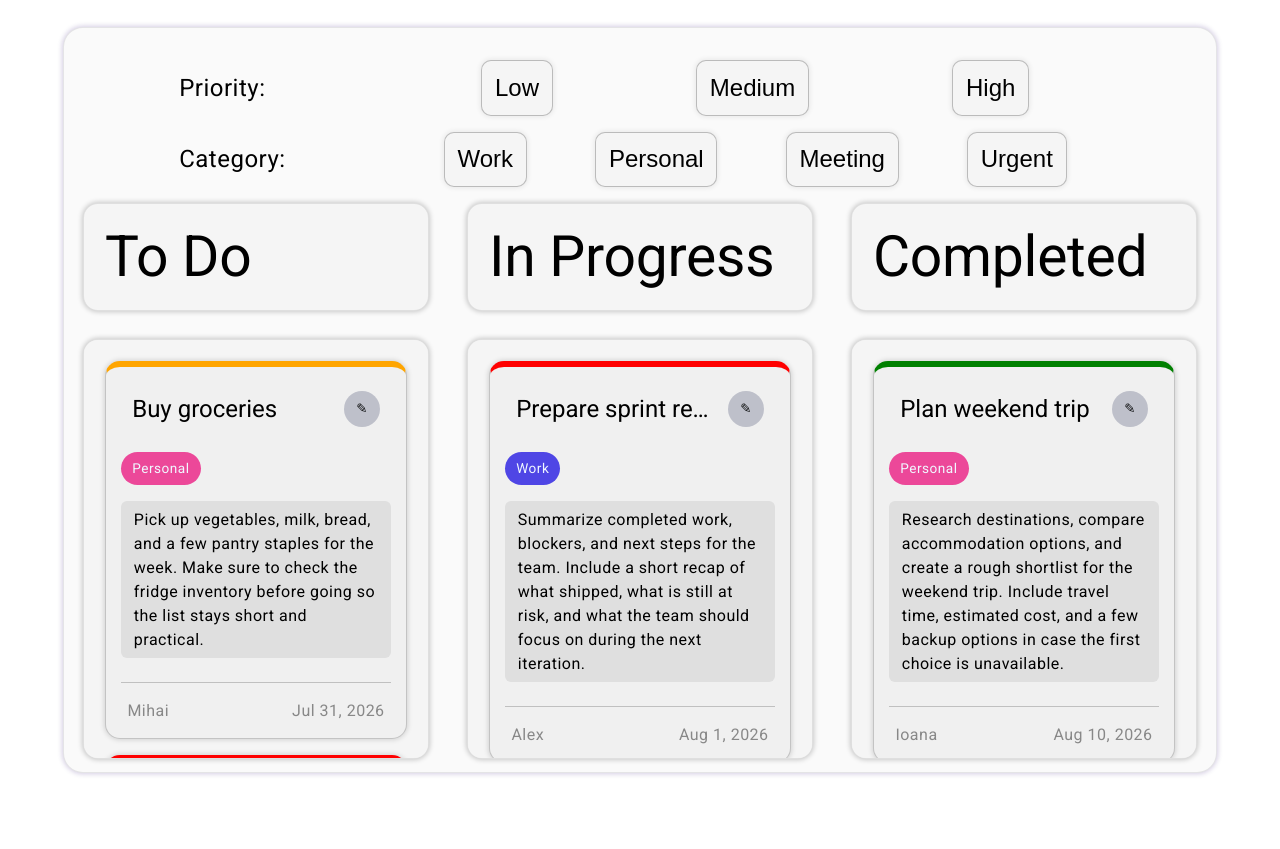
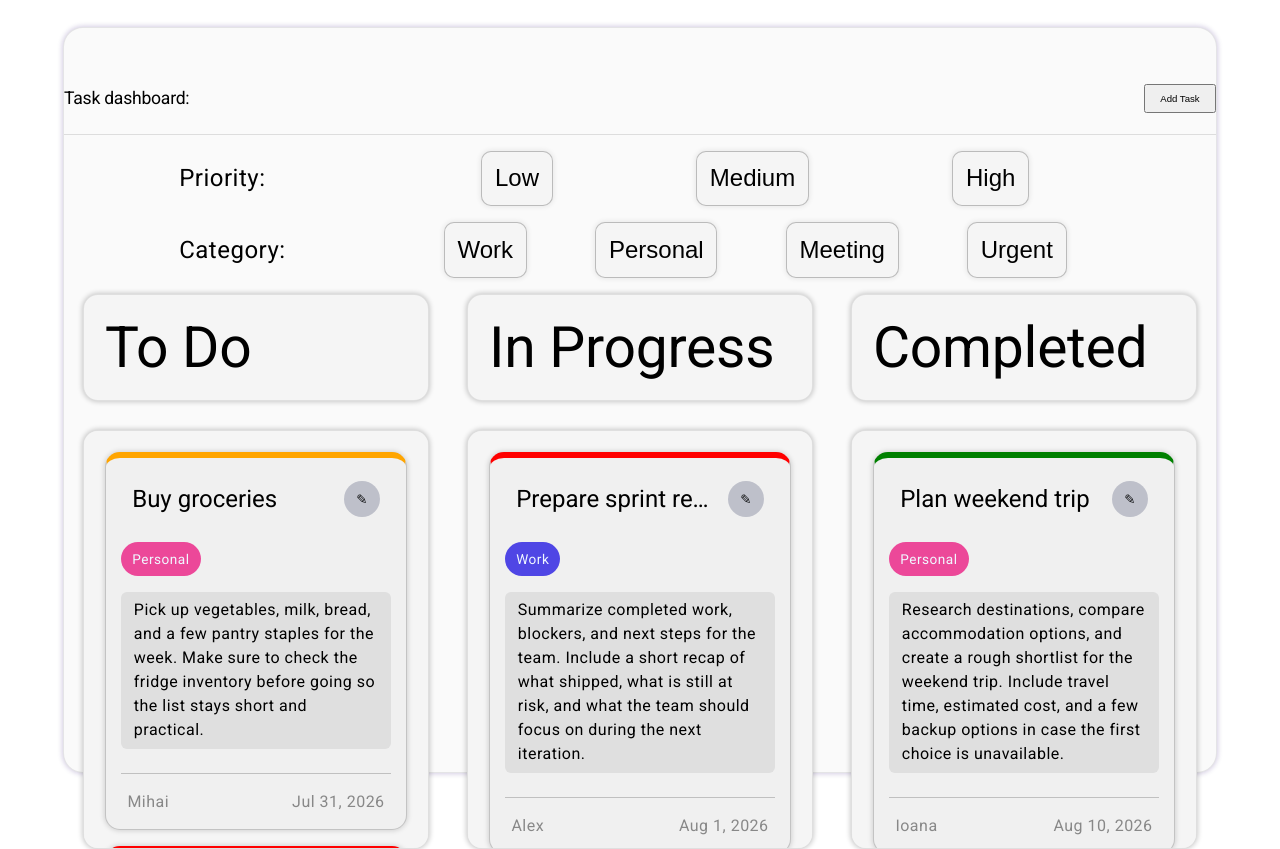
Before and after one commit to ToaderMorosanBmw/Task-Manager-Internship-BMW, an Angular app in the folder Task-Manager-Internship-BMW/: page / in a window 1280 px wide. Before the commit the page ends 800 px from the top, so only its background shows below. Built offline with nearby package versions, Linux system fonts and the light colour scheme; data requests are answered from the project's data file.

Commit message:
Implemented Add Task button

```diff
--- a/Task-Manager-Internship-BMW/db.json
+++ b/Task-Manager-Internship-BMW/db.json
@@ -338,6 +338,27 @@
           "completed": false
         }
       ]
+    },
+    {
+      "id": "uwLo44K0hYw",
+      "title": "First Task Created",
+      "description": "idk",
+      "categoryId": "1",
+      "status": "In Progress",
+      "priority": "Low",
+      "tags": [
+        "#rezist"
+      ],
+      "subtasks": [
+        {
+          "id": 1785836586091,
+          "title": "idk",
+          "completed": false,
+          "status": "To Do"
+        }
+      ],
+      "assignee": "Mirk",
+      "dueDate": "2026-12-05T00:00:00.000Z"
     }
   ],
   "$schema": "./node_modules/json-server/schema.json"
--- a/Task-Manager-Internship-BMW/src/app/features/tasks/task-dashboard/task-dashboard.component.css
+++ b/Task-Manager-Internship-BMW/src/app/features/tasks/task-dashboard/task-dashboard.component.css
@@ -10,12 +10,32 @@
     box-shadow: 0 0 5px 1px rgba(39, 2, 113, 0.2);
 }
 
-.filters{
+.filters {
     display: flex;
     flex-direction: column;
 
 }
-.columns{
+
+.columns {
     display: flex;
     justify-content: space-around;
 }
+
+.top-bar {
+  display: flex;
+  justify-content: space-between;
+  align-items: center;
+  padding: 0.4rem 0 0.2rem;
+  border-bottom: 1px solid #ddd;
+  margin-bottom: 1rem;
+}
+
+.top-bar h1 {
+  margin: 0;
+  font-size: 1.1rem;
+}
+
+.circle-btn {
+  padding: 0.45rem 0.9rem;
+  font-size: 0.6rem;
+}
--- a/Task-Manager-Internship-BMW/src/app/features/tasks/task-dashboard/task-dashboard.component.html
+++ b/Task-Manager-Internship-BMW/src/app/features/tasks/task-dashboard/task-dashboard.component.html
@@ -1,3 +1,14 @@
+<div class="top-bar">
+    <h1>Task dashboard:</h1>
+    <button
+    class="circle-btn"
+    aria-label="Create task"
+    (click)="onCreateTaskClick()"
+    matTooltip="Create a new task"
+    matTooltipPosition="above"
+  >Add Task</button>
+  </div>
+
 <div class="filters">
     <app-task-filter-row filterName="Priority" [buttons]="priorities" [selectedValue]="selectedPriority" (selected)="onPrioritySelected($event)"></app-task-filter-row>
     <app-task-filter-row filterName="Category" [buttons]="categories" [selectedValue]="selectedCategory" (selected)="onCategorySelected($event)"></app-task-filter-row>
--- a/Task-Manager-Internship-BMW/src/app/features/tasks/task-dashboard/task-dashboard.component.ts
+++ b/Task-Manager-Internship-BMW/src/app/features/tasks/task-dashboard/task-dashboard.component.ts
@@ -10,11 +10,13 @@ import { switchMap, map, filter } from 'rxjs';
 import { FilterService } from '../../../core/services/filter.service';
 import { TaskFilterComponent } from "../task-filter/task-filter.component";
 import { TaskFilterRowComponent } from "../task-filter-row/task-filter-row.component";
+import {MatDialog, MatDialogModule} from "@angular/material/dialog";
+import { TaskModalComponent } from '../task-modal/task-modal.component';
 
 @Component({
   selector: 'app-task-dashboard',
   standalone: true,
-  imports: [TaskColumnComponent, TaskFilterComponent, TaskFilterRowComponent],
+  imports: [TaskColumnComponent, TaskFilterComponent, TaskFilterRowComponent, MatDialogModule, TaskModalComponent],
   templateUrl: './task-dashboard.component.html',
   styleUrl: './task-dashboard.component.css',
 })
@@ -34,6 +36,7 @@ export class TaskDashboardComponent implements OnInit {
   private categoryService = inject(CategoryService);
   private destroyRef = inject(DestroyRef);
   private filterService = inject(FilterService)
+  private dialog = inject(MatDialog);
 
   get todoTasks() {
     return this.visibleTasks.filter((task) => task.status === 'To Do');
@@ -103,4 +106,56 @@ export class TaskDashboardComponent implements OnInit {
     this.selectedPriority = priority;
     this.applyFiters();
   }
+
+  onCreateTaskClick(): void {
+    const defaultCategoryId = this.allTasks[0]?.category?.id ?? '';
+
+    const taskToEdit: TaskWithCategory = {
+      id: '',
+      title: '',
+      description: '',
+      categoryId: defaultCategoryId,
+      status: 'To Do',
+      priority: 'Low',
+      tags: [],
+      subtasks: []
+    };
+
+    const dialogRef = this.dialog.open(TaskModalComponent, {
+      width: '520px',
+      data: { task: taskToEdit }
+    });
+
+    dialogRef.afterClosed()
+      .pipe(
+        filter((result): result is TaskWithCategory => Boolean(result))
+      )
+      .subscribe((result) => {
+        const taskToSave: Task = {
+          ...result,
+          title: result.title.trim() || 'New task',
+          categoryId: result.categoryId || defaultCategoryId,
+          status: result.status || 'To Do',
+          priority: result.priority || 'Low',
+          tags: result.tags ?? [],
+          subtasks: result.subtasks ?? [],
+          id: ''
+        };
+
+        this.taskService.createTask(taskToSave)
+          .pipe(takeUntilDestroyed(this.destroyRef))
+          .subscribe({
+            next: (savedTask) => {
+              const savedWithCategory: TaskWithCategory = {
+                ...savedTask,
+                category: this.allTasks.find((task) => task.category?.id === savedTask.categoryId)?.category
+              };
+
+              this.allTasks = [...this.allTasks, savedWithCategory];
+              this.applyFiters();
+            },
+            error: (err) => console.error('Failed to create task', err)
+          });
+      });
+  }
 }
```
